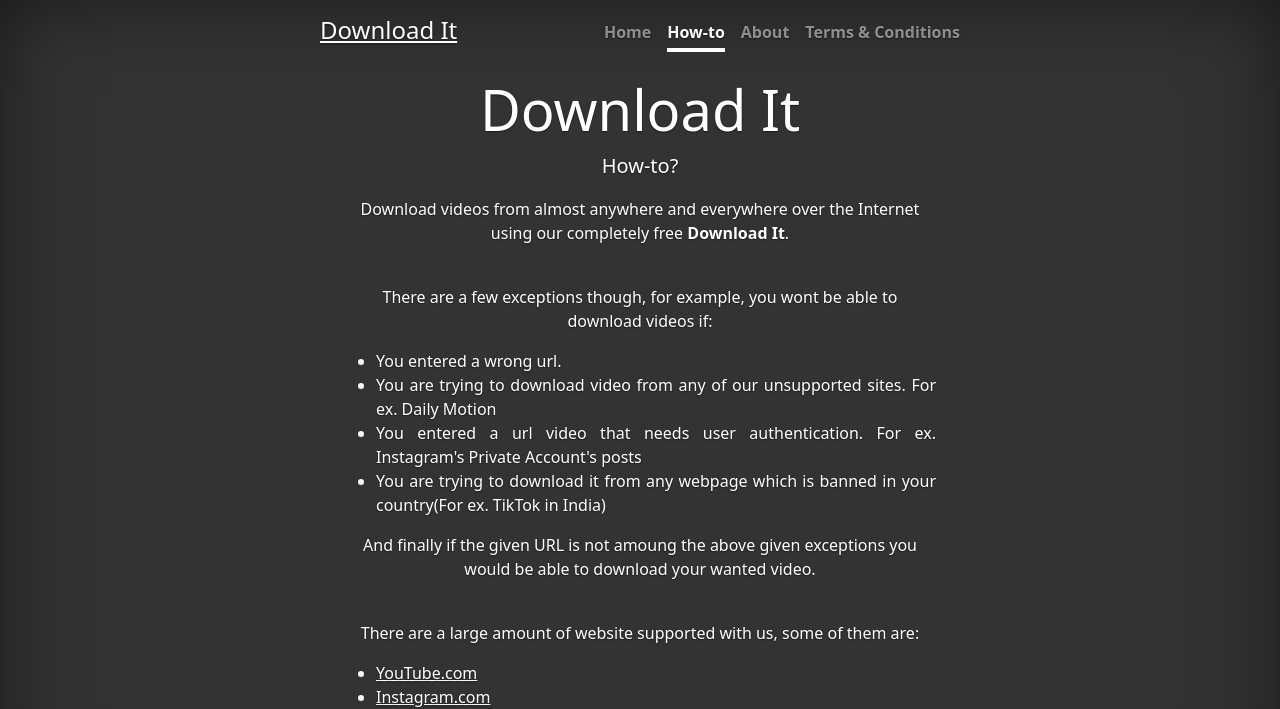
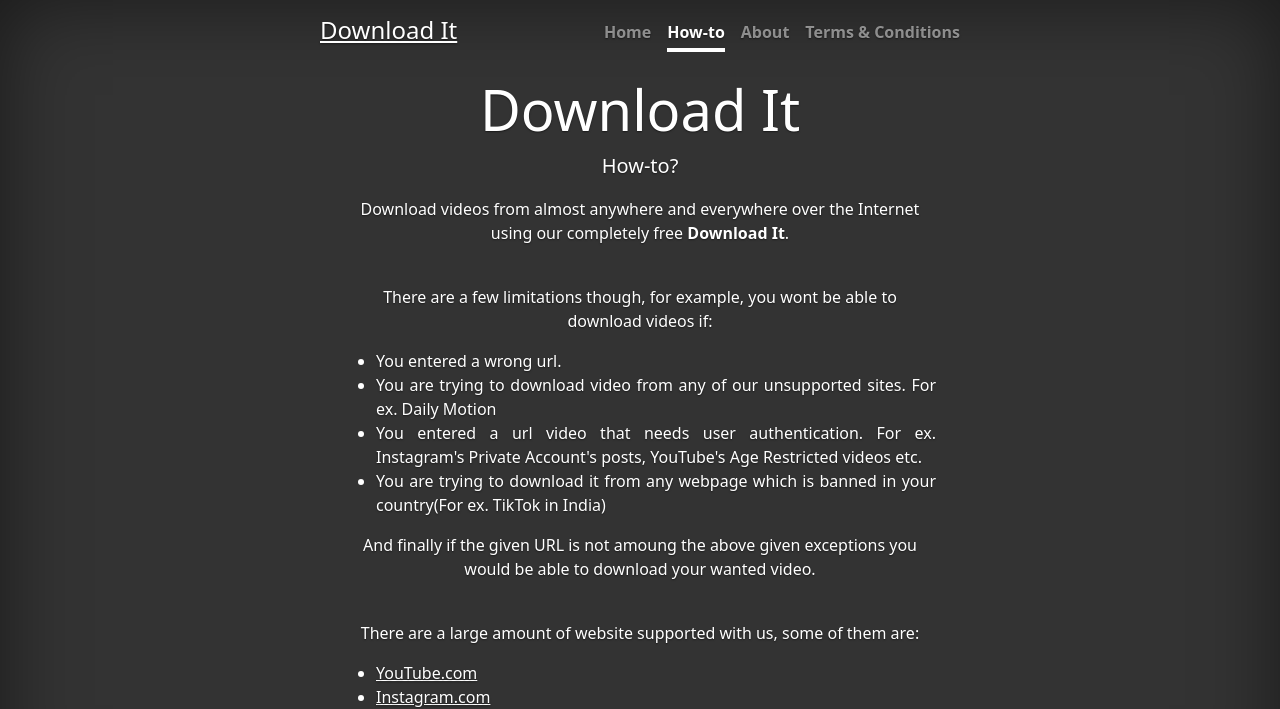
Before and after one commit to Muneer320/Flask-Download-It, a Flask app: page /how-to in a window 1280 px wide. Shown: the top 709 px of the page. Run offline with Flask 2, Linux system fonts and the light colour scheme.

Commit message:
Updated how-to.html

```diff
--- a/templates/how-to.html
+++ b/templates/how-to.html
@@ -20,11 +20,11 @@
     <p>Download videos from almost anywhere and everywhere over the Internet using our completely free <b>Download
             It</b>.</p>
     <br>
-    <p>There are a few exceptions though, for example, you wont be able to download videos if: </p>
+    <p>There are a few limitations though, for example, you wont be able to download videos if: </p>
     <ul class="text-justify">
         <li>You entered a wrong url.</li>
         <li>You are trying to download video from any of our unsupported sites. For ex. Daily Motion</li>
-        <li>You entered a url video that needs user authentication. For ex. Instagram's Private Account's posts</li>
+        <li>You entered a url video that needs user authentication. For ex. Instagram's Private Account's posts, YouTube's Age Restricted videos etc.</li>
         <li>You are trying to download it from any webpage which is banned in your country(For ex. TikTok in India)</li>
     </ul>
 
```
